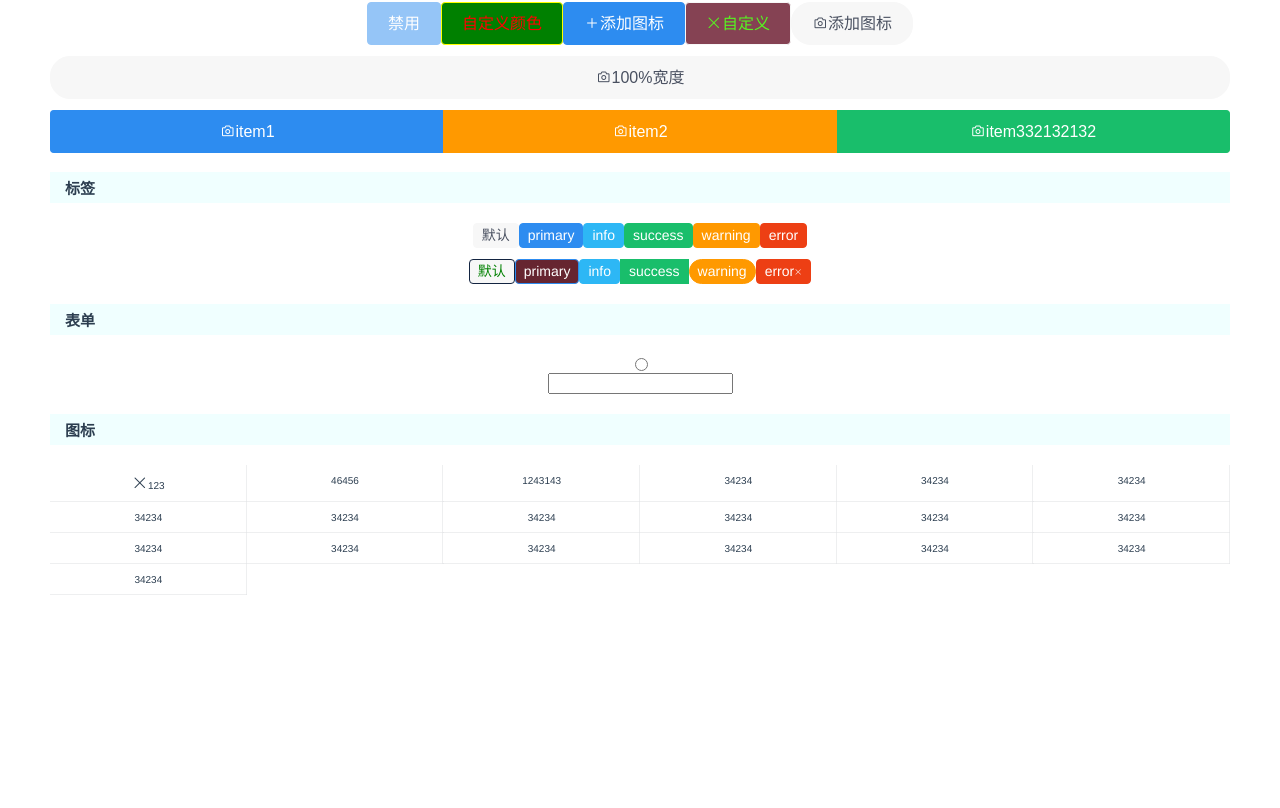
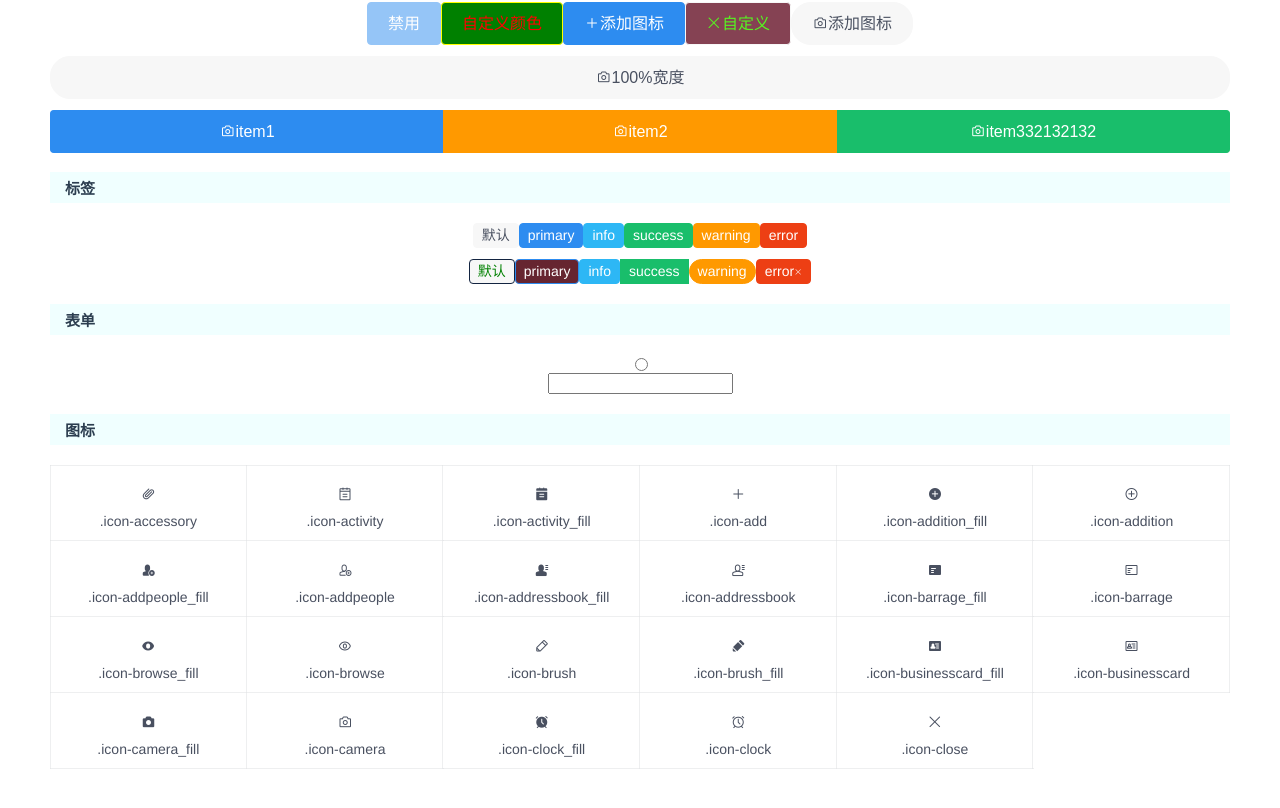
Before and after one commit to Autumn-Seven/AutumnUI, a Vue app: page / in a window 1280 px wide. Shown: the part 296-1104 px from the top of the page. Built offline with nearby package versions, Linux system fonts and the light colour scheme.

Commit message:
grid  和图标

```diff
--- a/src/comps/components/grid/grid.scss
+++ b/src/comps/components/grid/grid.scss
@@ -4,32 +4,53 @@
  * email: fighting20xx@126.com
  */
 
-$gird-pre: #{$css-profix}grid;
+$gird: #{$css-profix}grid;
 
 
 @for $number from 1 through 12 {
-    .#{$gird-pre}s--#{$number} .#{$gird-pre}{
+    .#{$gird}s--#{$number} .#{$gird}{
         width: percentage( 1 / $number );
     }
 }
 
-.#{$gird-pre}s{
+.#{$gird}s{
     position: relative;
     display: flex;
     flex-wrap: wrap;
     width: 100%;
     overflow: hidden;
 
+    &:before,
+    &:after {
+        content: " ";
+        position: absolute;
+        left: 0;
+        top: 0;
+        color: $text-color;
+        transform-origin: 0 0;
+    }
+
+    &:before {
+        right: 0;
+        height: 1px;
+        border-top: $border-width-default $border-style-default $border-color-base;
+        transform: scaleY(0.5);
+    }
+    &:after {
+        width: 1px;
+        bottom: 0;
+        border-left: $border-width-default $border-style-default $border-color-base;
+        transform: scaleX(0.5);
+    }
 
 
-
-    & .#{$gird-pre} {
+    & .#{$gird} {
         position: relative;
-        padding: 10px;
+        padding: 12px;
         box-sizing: border-box;
 
 
-        &:before {
+        &:before {                     // 为了做边框
             content: " ";
             position: absolute;
             right: 0;
@@ -54,6 +75,28 @@ $gird-pre: #{$css-profix}grid;
             transform-origin: 0 100%;
             transform: scaleY(0.5);
         }
+
+
+        & .#{$gird}--icon {
+            height: 28px;
+            display: flex;
+            justify-content: center;
+            align-items: center;
+            margin: 4px 0;
+            font-size: 50px;
+            color: $text-color;
+        }
+
+        & .#{$gird}--text {
+            word-wrap: normal;
+            text-overflow: ellipsis;
+            white-space: nowrap;
+            overflow: hidden;
+            text-align: center;
+            color: $text-color;
+            font-size: $font-size-small;
+
+        }
     }
 
 
--- /dev/null
+++ b/src/comps/config/optionList.js
@@ -0,0 +1,200 @@
+/**
+ * Created by Seven on 2019/3/30.
+ * project: AutumnUI
+ * email: fighting20xx@126.com
+ */
+
+
+export const iconList = [
+	"icon-accessory",
+	"icon-activity",
+	"icon-activity_fill",
+	"icon-add",
+	"icon-addition_fill",
+	"icon-addition",
+	"icon-addpeople_fill",
+	"icon-addpeople",
+	"icon-addressbook_fill",
+	"icon-addressbook",
+	"icon-barrage_fill",
+	"icon-barrage",
+	"icon-browse_fill",
+	"icon-browse",
+	"icon-brush",
+	"icon-brush_fill",
+	"icon-businesscard_fill",
+	"icon-businesscard",
+	"icon-camera_fill",
+	"icon-camera",
+	"icon-clock_fill",
+	"icon-clock",
+	"icon-close",
+	// "icon-collection_fill",           //先暂时隐藏不显示，影响页面布局
+	// "icon-collection",
+	// "icon-computer_fill",
+	// "icon-computer",
+	// "icon-coordinates_fill",
+	// "icon-coordinates",
+	// "icon-coupons_fill",
+	// "icon-coupons",
+	// "icon-createtask_fill",
+	// "icon-createtask",
+	// "icon-customerservice_fill",
+	// "icon-customerservice",
+	// "icon-delete_fill",
+	// "icon-delete",
+	// "icon-document",
+	// "icon-document_fill",
+	// "icon-dynamic_fill",
+	// "icon-dynamic",
+	// "icon-editor",
+	// "icon-eit",
+	// "icon-emoji_fill",
+	// "icon-emoji",
+	// "icon-empty",
+	// "icon-empty_fill",
+	// "icon-enter",
+	// "icon-enterinto",
+	// "icon-enterinto_fill",
+	// "icon-feedback_fill",
+	// "icon-feedback",
+	// "icon-flag_fill",
+	// "icon-flag",
+	// "icon-flashlight",
+	// "icon-flashlight_fill",
+	// "icon-flip",
+	// "icon-flip_fill",
+	// "icon-fullscreen",
+	// "icon-group",
+	// "icon-group_fill",
+	// "icon-headlines_fill",
+	// "icon-headlines",
+	// "icon-homepage_fill",
+	// "icon-homepage",
+	// "icon-integral_fill",
+	// "icon-integral",
+	// "icon-interactive_fill",
+	// "icon-interactive",
+	// "icon-keyboard",
+	// "icon-label",
+	// "icon-label_fill",
+	// "icon-like_fill",
+	// "icon-like",
+	// "icon-live_fill",
+	// "icon-live",
+	// "icon-lock_fill",
+	// "icon-lock",
+	// "icon-mail",
+	// "icon-mail_fill",
+	// "icon-manage_fill",
+	// "icon-manage",
+	// "icon-message",
+	// "icon-message_fill",
+	// "icon-mine",
+	// "icon-mine_fill",
+	// "icon-mobilephone_fill",
+	// "icon-mobilephone",
+	// "icon-more",
+	// "icon-narrow",
+	// "icon-offline_fill",
+	// "icon-offline",
+	// "icon-order_fill",
+	// "icon-order",
+	// "icon-other",
+	// "icon-people_fill",
+	// "icon-people",
+	// "icon-picture_fill",
+	// "icon-picture",
+	// "icon-play",
+	// "icon-play_fill",
+	// "icon-playon_fill",
+	// "icon-playon",
+	// "icon-praise_fill",
+	// "icon-praise",
+	// "icon-prompt_fill",
+	// "icon-prompt",
+	// "icon-qrcode_fill",
+	// "icon-qrcode",
+	// "icon-redpacket_fill",
+	// "icon-redpacket",
+	// "icon-refresh",
+	// "icon-remind_fill",
+	// "icon-remind",
+	// "icon-return",
+	// "icon-right",
+	// "icon-scan",
+	// "icon-select_fill",
+	// "icon-select",
+	// "icon-send",
+	// "icon-service_fill",
+	// "icon-service",
+	// "icon-setup_fill",
+	// "icon-setup",
+	// "icon-share_fill",
+	// "icon-share",
+	// "icon-shielding_fill",
+	// "icon-shielding",
+	// "icon-smallscreen_fill",
+	// "icon-smallscreen",
+	// "icon-stealth_fill",
+	// "icon-stealth",
+	// "icon-success_fill",
+	// "icon-success",
+	// "icon-suspend",
+	// "icon-switch",
+	// "icon-systemprompt_fill",
+	// "icon-systemprompt",
+	// "icon-tailor",
+	// "icon-task",
+	// "icon-task_fill",
+	// "icon-tasklist_fill",
+	// "icon-tasklist",
+	// "icon-text",
+	// "icon-time_fill",
+	// "icon-time",
+	// "icon-translation_fill",
+	// "icon-translation",
+	// "icon-trash",
+	// "icon-trash_fill",
+	// "icon-undo",
+	// "icon-unlock_fill",
+	// "icon-unlock",
+	// "icon-video",
+	// "icon-video_fill",
+	// "icon-warning_fill",
+	// "icon-warning",
+	// "icon-workbench_fill",
+	// "icon-workbench",
+	// "icon-search",
+	// "icon-searchfill",
+	// "icon-qianniu",
+	// "icon-publishgoods_fill",
+	// "icon-shop_fill",
+	// "icon-transaction_fill",
+	// "icon-packup",
+	// "icon-unfold",
+	// "icon-wangwang",
+	// "icon-financial_fill",
+	// "icon-marketing_fill",
+	// "icon-shake",
+	// "icon-decoration_fill",
+	// "icon-budaidise",
+	// "icon-qianniudaidise",
+	// "icon-questions",
+	// "icon-supply",
+	// "icon-tools",
+	// "icon-int",
+	// "icon-commodity",
+	// "icon-zhtn",
+];
+
+
+export default {}
+
+
+
+
+// var span = document.querySelectorAll('.font-class  .code-name');
+// for (var i = 0, len = span.length; i < len; i++) {
+// 	console.log('"' + (span[i].innerText).slice(1) + '",');
+// }
--- a/src/views/home.vue
+++ b/src/views/home.vue
@@ -50,25 +50,10 @@
 
         <h4>图标</h4>
         <autumn-grids :row="6">
-            <autumn-grid><i class="iconfont icon-close"></i>123</autumn-grid>
-            <autumn-grid>46456</autumn-grid>
-            <autumn-grid>1243143</autumn-grid>
-            <autumn-grid>34234</autumn-grid>
-            <autumn-grid>34234</autumn-grid>
-            <autumn-grid>34234</autumn-grid>
-            <autumn-grid>34234</autumn-grid>
-            <autumn-grid>34234</autumn-grid>
-            <autumn-grid>34234</autumn-grid>
-            <autumn-grid>34234</autumn-grid>
-            <autumn-grid>34234</autumn-grid>
-            <autumn-grid>34234</autumn-grid>
-            <autumn-grid>34234</autumn-grid>
-            <autumn-grid>34234</autumn-grid>
-            <autumn-grid>34234</autumn-grid>
-            <autumn-grid>34234</autumn-grid>
-            <autumn-grid>34234</autumn-grid>
-            <autumn-grid>34234</autumn-grid>
-            <autumn-grid>34234</autumn-grid>
+            <autumn-grid v-for="icon in iconList" :key="icon">
+                <span slot="icon" :class="['iconfont' , icon]"></span>
+                <span slot="text" >{{'.'+icon}}</span>
+            </autumn-grid>
         </autumn-grids>
 
         <br><br>
@@ -96,14 +81,22 @@
 </template>
 
 <script>
-	import AutumnTag from "../comps/components/tag/tag";
+
+
+	import { iconList } from "@/comps/config/optionList";
+
 	export default {
-		components: {AutumnTag}, name: 'home',
+		name: 'home',
 		data () {
 			return {
-				msg: 'Welcome'
+				msg: 'Welcome',
+                iconList:iconList,
 			}
-		}
+		},
+        mounted (){
+
+
+        }
 	}
 </script>
 
```
